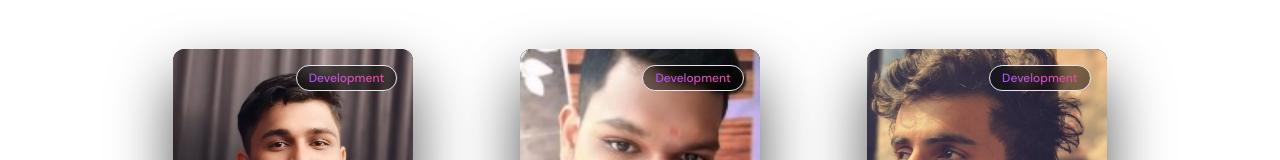
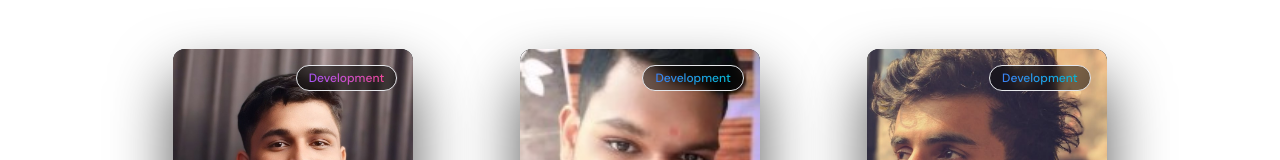
Before and after one commit to beereshbc/CSE-GMU, a React (Vite) app in the folder frontend/: page /contributers in a window 1280 px wide. Shown: the part 499-659 px from the top of the page. Built offline with nearby package versions, Linux system fonts and the light colour scheme.

Commit message:
Update Contributers.jsx

```diff
--- a/frontend/src/pages/Contributers.jsx
+++ b/frontend/src/pages/Contributers.jsx
@@ -68,7 +68,7 @@
       name: "Yashwanth M",
       usn: "4GM24CS098",
       email: "yy6996843@gmail.com",
-      role: "Development Lead",
+      role: "Supporting Developers",
       linkedin: "https://www.linkedin.com/in/yashwanth-m-74034230b/",
       github: "#",
       image: assets.yashwanth,
@@ -77,7 +77,7 @@
       name: "Sachin M Poojar",
       usn: "U23E01CS060",
       email: "sachinmpoojarya@gmail.com",
-      role: "Development Lead",
+      role: "Supporting Developers",
       linkedin: "https://linkedin.com/in/sachinpoojar",
       github: "https://github.com/Sachinmpoojarya",
       image: assets.sachin,
```
